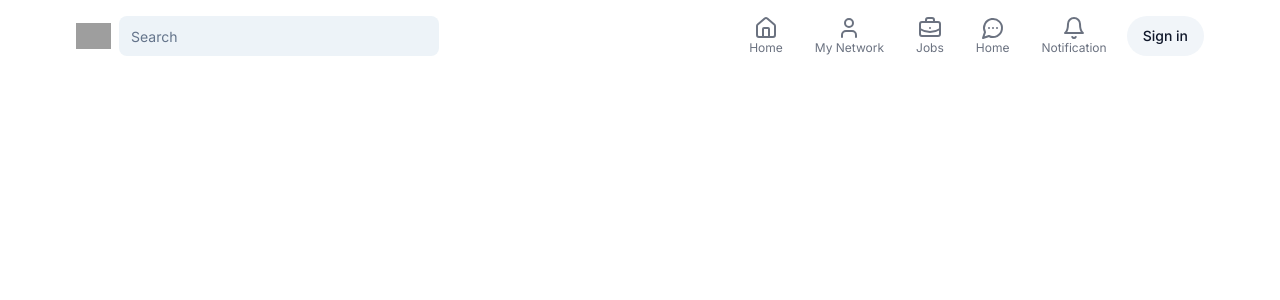
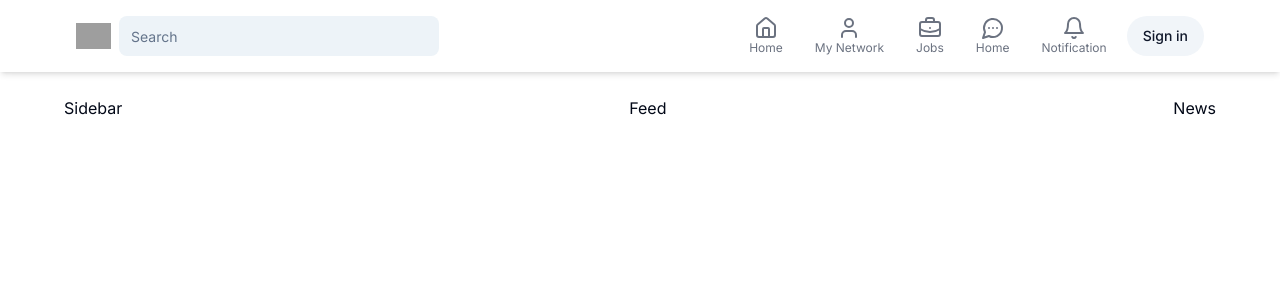
Before and after one commit to rahulkardile/LinkedIn-Next, a Next.js app: page / in a window 1280 px wide. Shown: the top 300 px of the page. Built offline with nearby package versions, Linux system fonts and the light colour scheme; no server answers; grey boxes are pictures that could not be loaded.

Commit message:
home page setup

```diff
--- a/src/app/page.tsx
+++ b/src/app/page.tsx
@@ -1,7 +1,16 @@
+import Feed from "@/components/Feed";
+import News from "@/components/News";
+import Sidebar from "@/components/Sidebar";
+
 export default function Home() {
   return (
-   <div className="">
-    home
-   </div>
+    <div className="pt-24">
+
+      <div className="max-w-6xl mx-auto flex justify-between gap-3">
+        <Sidebar />
+        <Feed />
+        <News />
+      </div>
+    </div>
   );
 }
--- /dev/null
+++ b/src/components/Feed.tsx
@@ -0,0 +1,9 @@
+import React from 'react'
+
+const Feed = () => {
+  return (
+    <div>Feed</div>
+  )
+}
+
+export default Feed
--- a/src/components/Navbar.tsx
+++ b/src/components/Navbar.tsx
@@ -7,7 +7,7 @@ import { Button } from "./ui/button";
 
 const Navbar = () => {
   return (
-    <div className="fixed w-full bg-white z-50 p-2">
+    <div className="fixed w-full bg-white shadow-md z-50 p-2">
       <div className="flex items-center max-w-6xl justify-between h-14 mx-auto px-3">
         <div className="flex flex-row gap-2 items-center">
           <Image
@@ -26,7 +26,7 @@ const Navbar = () => {
             <NavItem />
           </div>
           <div className="flex items-center">
-            <SignedIn>
+            <SignedIn >
               <UserButton />
             </SignedIn>
 
@@ -35,6 +35,7 @@ const Navbar = () => {
                 className="rounded-full duration-700 ease-in-out hover:shadow-lg "
                 variant={"secondary"}
               >
+                {" "}
                 <SignInButton />
               </Button>
             </SignedOut>
--- /dev/null
+++ b/src/components/News.tsx
@@ -0,0 +1,9 @@
+import React from 'react'
+
+const News = () => {
+  return (
+    <div>News</div>
+  )
+}
+
+export default News
--- /dev/null
+++ b/src/components/Sidebar.tsx
@@ -0,0 +1,9 @@
+import React from 'react'
+
+const Sidebar = () => {
+  return (
+    <div>Sidebar</div>
+  )
+}
+
+export default Sidebar
```
